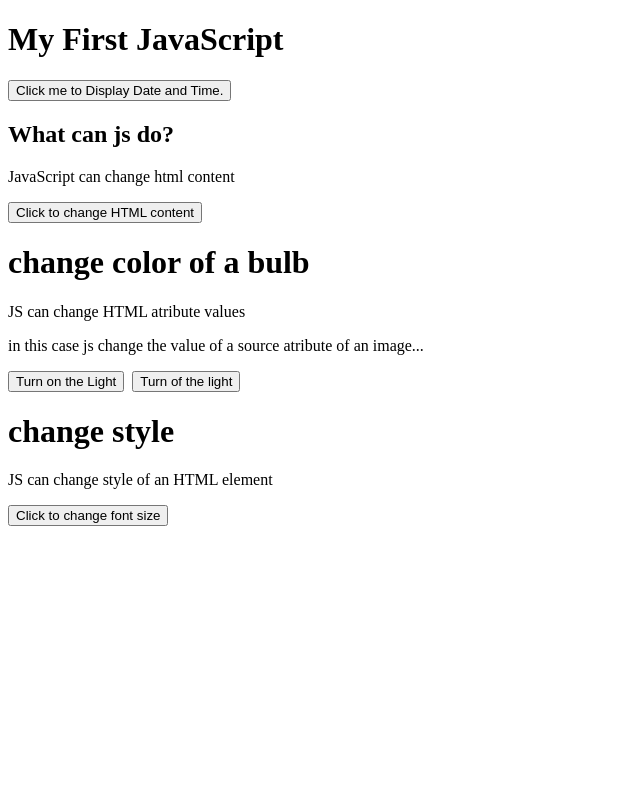
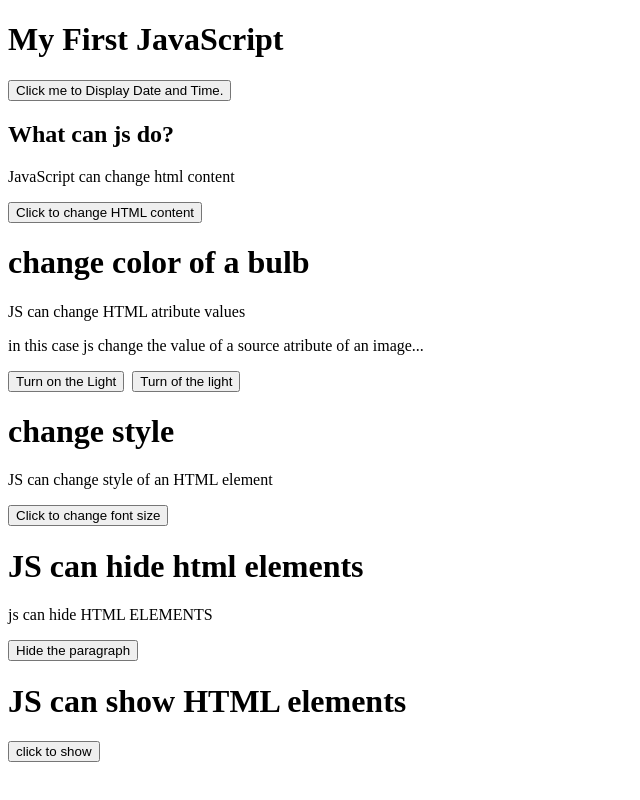
Before and after one commit to yehanhpr/JS, a plain HTML site: page Passenger_Counter/MyFirstJS.html in a window 1280 px wide. Shown: the whole page, without its empty margins (0-640 px from the left). Drawn offline with Linux system fonts and the light colour scheme.

Commit message:
hide and show html elements

```diff
--- a/Passenger_Counter/MyFirstJS.html
+++ b/Passenger_Counter/MyFirstJS.html
@@ -33,5 +33,17 @@
     <p id="size">JS can change style of an HTML element</p>
 
     <button type="button" onclick="document.getElementById('size').style.fontSize = '38px'">Click to change font size</button>
+
+    <h1>JS can hide html elements</h1>
+
+    <p id="hiden">js can hide HTML ELEMENTS</p>
+
+    <button type="button" onclick="document.getElementById('hiden').style.display = 'none'">Hide the paragraph</button>
+
+    <h1>JS can show HTML elements</h1>
+    <!-- <p id="show">js can show HTML ELEMENTS</p> -->
+    <p id="show" style="display: none;">Hello JavaScript</p>
+
+    <button type="button" onclick="document.getElementById('show').style.display = 'block'">click to show</button>
 </body>
 </html>
```
